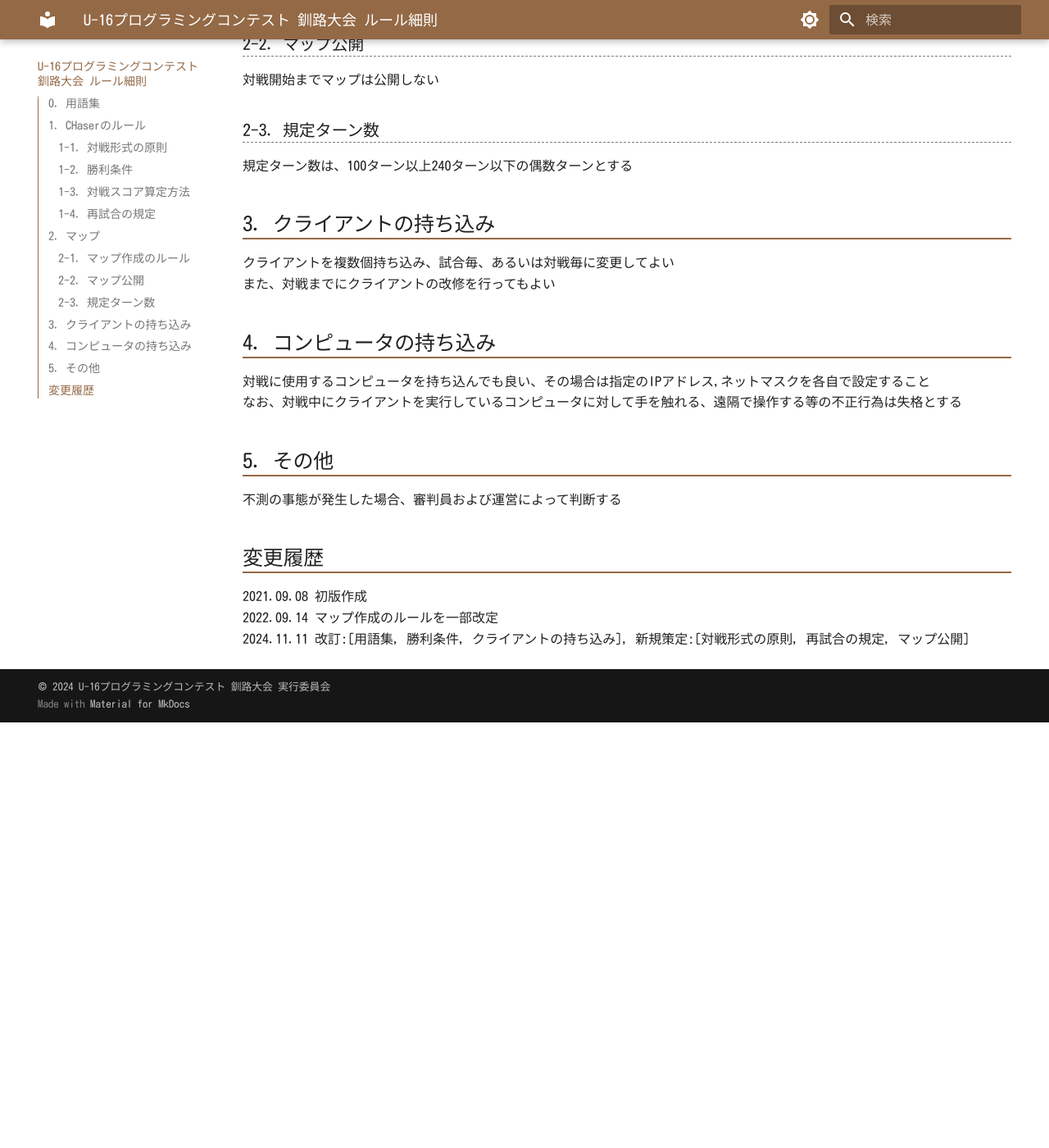
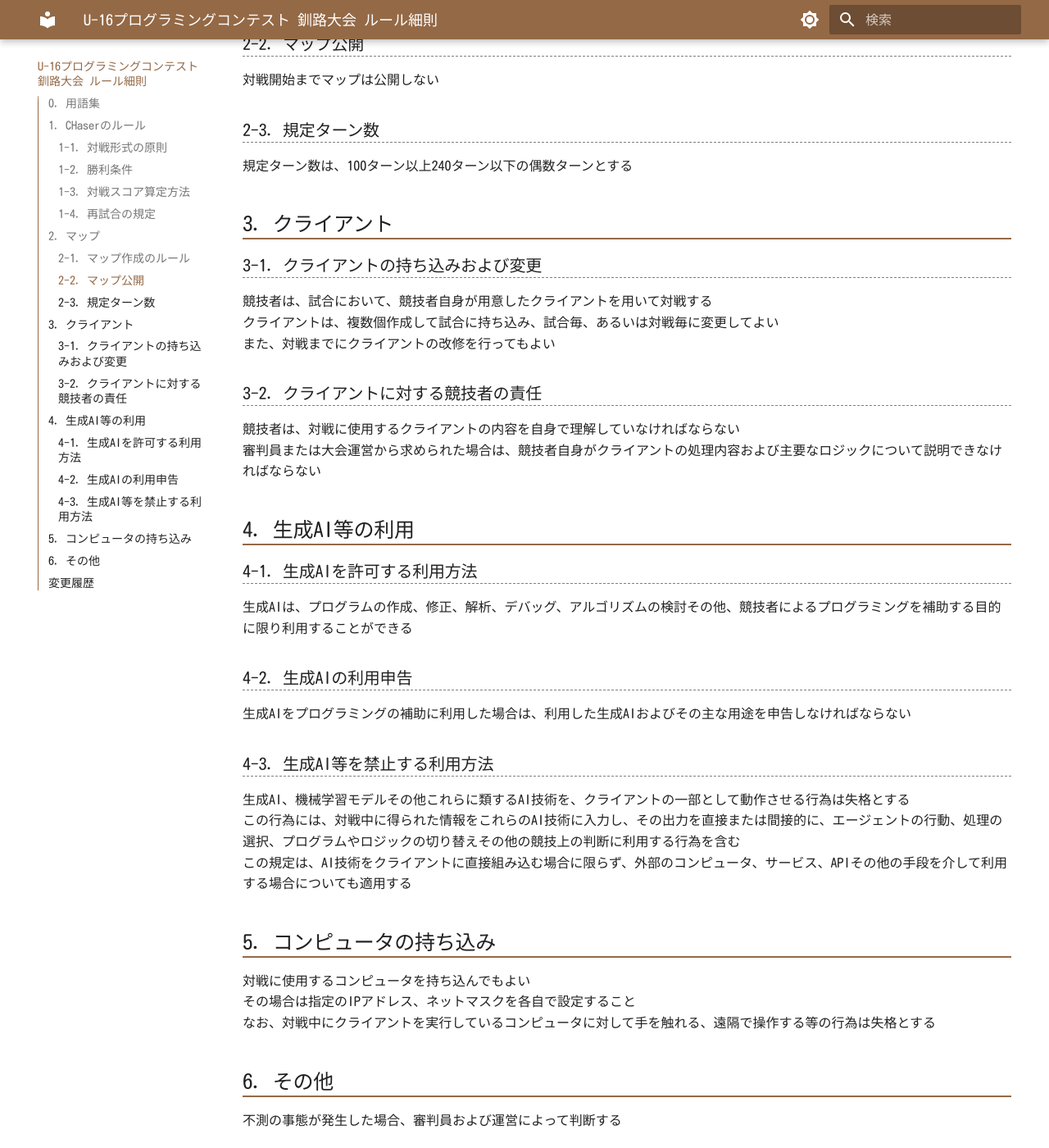
Before and after one commit to KPC-U16/CHaserRuleGuide-Pub, an MkDocs documentation site: the page built from docs/index.md, in a window 1280 px wide and 1400 px high, scrolled down 2518 px. Shown: the whole window at 82% size. Built offline with MkDocs 1.6.1 and Material for MkDocs 9.7.7, drawn with Linux system fonts in a browser that asks for light colours; before the commit the page ends 3399 px from its top, so only the background shows below that; some of the changed text lies outside the part shown.

Commit message:
生成AIの利用規定およびクライアントに関する規定を追加
生成AIの普及に伴い、競技における生成AI等の利用について規定を追加しました。

主な変更内容:

- プログラミングを補助する目的での生成AIの利用を許可
- 生成AIを利用した場合の利用申告について規定
- 生成AIや機械学習モデル等を競技中の判断に利用する行為を禁止
- クライアントに対する競技者自身の理解および説明責任を明記
- クライアントの持ち込みおよび変更に関する規定を整理
- 既存条文の表記を一部修正

```diff
--- a/docs/index.md
+++ b/docs/index.md
@@ -11,8 +11,8 @@
 | マップ | CHaserの競技空間 |
 | ターン | 各クライアントがGetReadyと任意のコマンドを<br>それぞれ1つサーバーに送信し一連の行動を実行する時間 |
 | 対戦 | マップ上でエージェントが交互に行動し、ターンを進行すること |
-| 試合 | 先攻,後攻を入れ替えて、それぞれ1度ずつ対戦すること |
-| 相手 | 対戦者のクライアント及び対戦者本人 |
+| 試合 | 先攻と後攻を入れ替えて、それぞれ1度ずつ対戦すること |
+| 相手 | 対戦者のクライアントおよび対戦者本人 |
 
 ## 1. CHaserのルール
 
@@ -20,7 +20,7 @@
 
 1. 対戦は次の形式を原則とする
     a. 各クライアントはターン開始時にGetReadyコマンドをサーバーに送信する
-    b. 各クライアントは、規定時間内にGetReady以外のコマンドを1回サーバに送信する
+    b. 各クライアントは、規定時間内にGetReady以外のコマンドを1回サーバーに送信する
     c. ホストは各クライアントからのコマンドに応じて別途規定された形式の情報を返答する
 2. 規定時間は全試合で共通とし、別途定める
 
@@ -31,10 +31,10 @@
 
 1. 相手のエージェントがいるマスにブロックを配置する
 2. 相手のエージェントがいるマスの四方がブロックで封じられる
-3. 既定のターン数が経過した時点で相手のエージェントよりも多くのアイテムを獲得する
+3. 規定のターン数が経過した時点で相手のエージェントよりも多くのアイテムを獲得する
 4. 以下の事由により試合が続行できなくなったとき
     a. 相手のエージェントが自らブロックのあるマスに移動した場合
-    b. 相手エージェントが自らマップ外に移動した場合
+    b. 相手のエージェントが自らマップ外に移動した場合
     c. 相手のクライアントが異常終了した場合
     d. 相手のクライアントからの応答が一定時間内にない場合
     e. 対戦相手が明らかに意図的なエラーが起こるプログラムを実行した場合
@@ -45,8 +45,8 @@
 
 対戦スコアの算出には勝利した方法、または、対戦の終了状況に応じて以下の重みづけを行う
 
-1. 相手エージェントの自滅 (1-2の条件4のいずれかに該当する場合)
-2. Put勝ち(1-2の条件1及び2)
+1. 相手のエージェントの自滅(1-2の条件4のいずれかに該当する場合)
+2. Put勝ち(1-2の条件1および2)
 3. アイテム数優勢(1-2の条件3)
 
 前述の順に対戦スコアを算定した結果引き分けである場合、1-4に従い再試合とする
@@ -57,9 +57,9 @@
     a. 1-3の算定の結果、引き分けとなった場合
     b. 1-2の条件4-dに該当する場合
     c. サーバーが何らかの理由で試合の続行が不可能となった場合
-    d. 1-2の条件4-e, 4-fに該当し、審判に依り再試合となった場合
+    d. 1-2の条件4-e, 4-fに該当し、審判員の判断により再試合となった場合
     e. その他、審判員および運営が再試合が必要であると認めた場合
-2. 1-4の条件1-dに該当し、審判に依って再試合を実施しないと判断した場合、エージェントの自滅として扱う
+2. 1-4の条件1-dに該当し、審判員が再試合を実施しないと判断した場合、エージェントの自滅として扱う
 3. 再試合を行う場合、以下の規定に従う
     a. 再試合を実施すべき基準を満たした試合の結果は無効とする
     b. 新たなマップを使用する
@@ -86,17 +86,42 @@
 
 規定ターン数は、100ターン以上240ターン以下の偶数ターンとする
 
-## 3. クライアントの持ち込み
+## 3. クライアント
 
-クライアントを複数個持ち込み、試合毎、あるいは対戦毎に変更してよい
+### 3-1. クライアントの持ち込みおよび変更
+
+競技者は、試合において、競技者自身が用意したクライアントを用いて対戦する
+クライアントは、複数個作成して試合に持ち込み、試合毎、あるいは対戦毎に変更してよい
 また、対戦までにクライアントの改修を行ってもよい
 
-## 4. コンピュータの持ち込み
+### 3-2. クライアントに対する競技者の責任
 
-対戦に使用するコンピュータを持ち込んでも良い、その場合は指定のIPアドレス,ネットマスクを各自で設定すること
-なお、対戦中にクライアントを実行しているコンピュータに対して手を触れる、遠隔で操作する等の不正行為は失格とする
+競技者は、対戦に使用するクライアントの内容を自身で理解していなければならない
+審判員または大会運営から求められた場合は、競技者自身がクライアントの処理内容および主要なロジックについて説明できなければならない
 
-## 5. その他
+## 4. 生成AI等の利用
+
+### 4-1. 生成AIを許可する利用方法
+
+生成AIは、プログラムの作成、修正、解析、デバッグ、アルゴリズムの検討その他、競技者によるプログラミングを補助する目的に限り利用することができる
+
+### 4-2. 生成AIの利用申告
+
+生成AIをプログラミングの補助に利用した場合は、利用した生成AIおよびその主な用途を申告しなければならない
+
+### 4-3. 生成AI等を禁止する利用方法
+
+生成AI、機械学習モデルその他これらに類するAI技術を、クライアントの一部として動作させる行為は失格とする
+この行為には、対戦中に得られた情報をこれらのAI技術に入力し、その出力を直接または間接的に、エージェントの行動、処理の選択、プログラムやロジックの切り替えその他の競技上の判断に利用する行為を含む
+この規定は、AI技術をクライアントに直接組み込む場合に限らず、外部のコンピュータ、サービス、APIその他の手段を介して利用する場合についても適用する
+
+## 5. コンピュータの持ち込み
+
+対戦に使用するコンピュータを持ち込んでもよい
+その場合は指定のIPアドレス、ネットマスクを各自で設定すること
+なお、対戦中にクライアントを実行しているコンピュータに対して手を触れる、遠隔で操作する等の行為は失格とする
+
+## 6. その他
 
 不測の事態が発生した場合、審判員および運営によって判断する
 
@@ -105,3 +130,4 @@
 2021.09.08 初版作成
 2022.09.14 マップ作成のルールを一部改定
 2024.11.11 改訂:[用語集, 勝利条件, クライアントの持ち込み], 新規策定:[対戦形式の原則, 再試合の規定, マップ公開]
+2026.08.28 改訂:[クライアントの持ち込み], 新規策定:[クライアントに対する競技者の責任, 生成AI等の利用]
```
Also changed, not shown: other parts of docs/index.md (+1 -1 lines).
